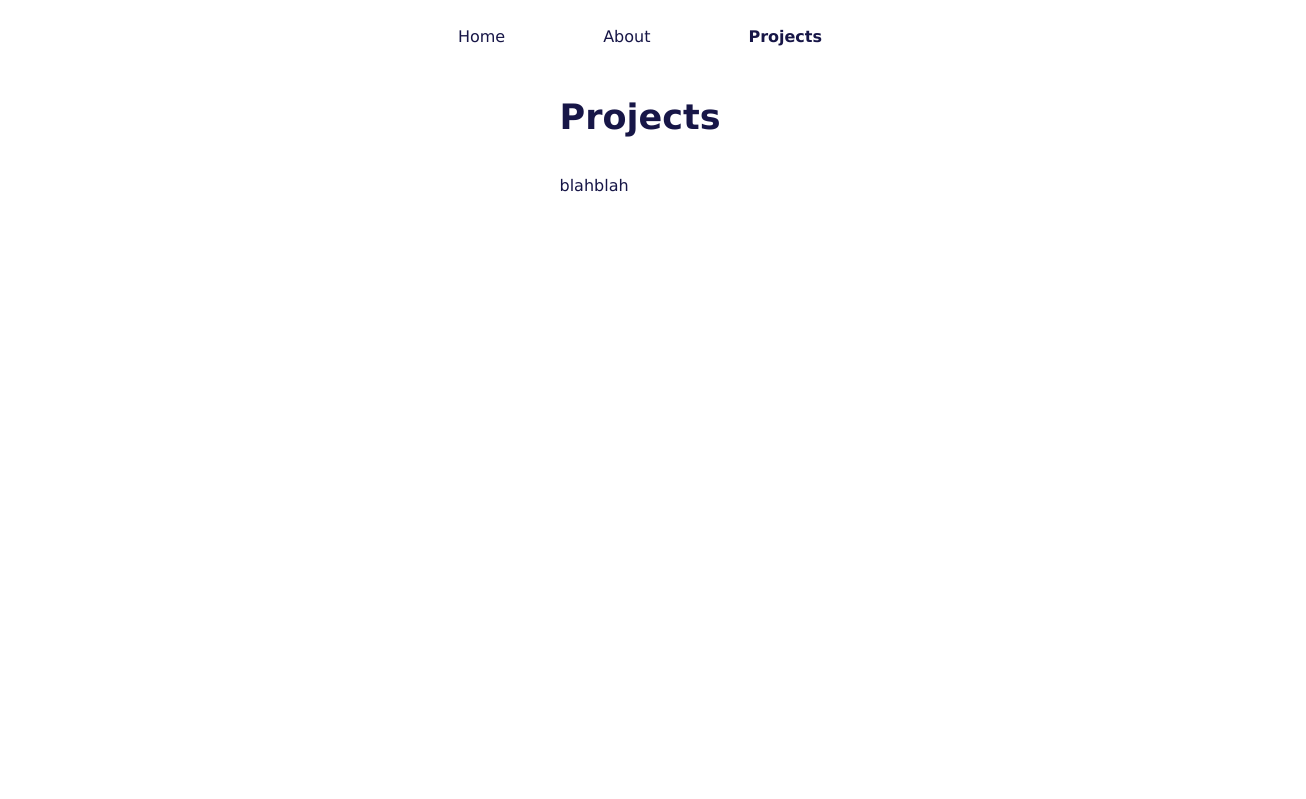
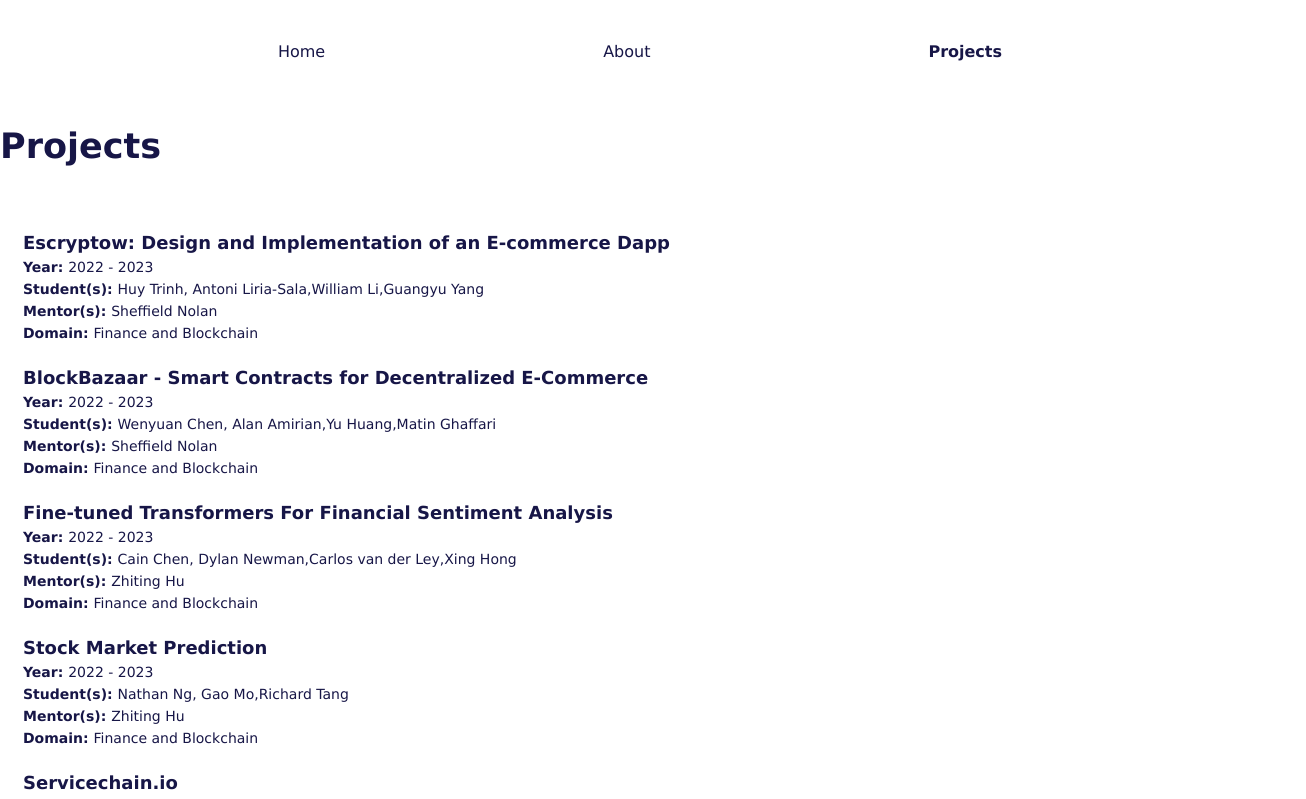
Before and after one commit to mxndyxu/DSC180B-Capstone-Search, a React (Create React App) app in the folder capstone-search-website/: page /projects in a window 1280 px wide. Shown: the top 799 px of the page, 1306 px wide, since content can reach past the window. Built offline with nearby package versions, Linux system fonts and the light colour scheme.

Commit message:
Added all projects page

```diff
--- a/capstone-search-website/src/pages/Projects.js
+++ b/capstone-search-website/src/pages/Projects.js
@@ -1,13 +1,71 @@
-import React from 'react';
+import React, { useState, useEffect } from 'react';
+import { NavLink } from 'react-router-dom';
 import '../styles/App.css';
 
-const Projects = () => (
-  <div className="projects-container">
-    <h1 className="projects-text">Projects</h1>
-    <div className="projects-body">
-        <p>blahblah</p>
+const Projects = () => {
+  const [data, setData] = useState(null);
+
+  const fetchData = async () => {
+    try {
+      const response = await fetch('./es_data_json.json');
+      if (!response.ok) {
+        throw new Error('Failed to fetch data');
+      }
+      const es_data = await response.json();
+      setData(es_data);
+    } catch (error) {
+      console.error('Error fetching data:', error);
+    }
+  };
+
+  useEffect(() => {
+    fetchData();
+  }, []);
+
+  const reverseOrderByYearPresented = (projects) => {
+    // Group projects by year_presented
+    const groupedProjects = projects.reduce((acc, project) => {
+      const yearPresented = project.year_presented;
+      if (!acc[yearPresented]) {
+        acc[yearPresented] = [];
+      }
+      acc[yearPresented].push(project);
+      return acc;
+    }, {});
+
+    // Reverse the order of the groups based on year_presented
+    const reversedGroups = Object.keys(groupedProjects).reverse().map(year => groupedProjects[year]);
+
+    // Flatten the groups back into an array
+    return reversedGroups.flat();
+  };
+
+
+
+  return (
+    <div>
+      <h1 className="projects-text">Projects</h1>
+      <ul className="search-results">
+        {data &&
+          reverseOrderByYearPresented(Object.values(data)).map(project => (
+            <li key={project.project_id}>
+              <ul className="search-results-specs">
+                <NavLink
+                  to={`/project/${project.project_id}`}
+                  className="proj-link"
+                >
+                  <li className="result-line-title"><strong>{project.project_title}</strong></li>
+                  <li className="result-line"><strong>Year: </strong>{String(Number(project.year_presented) - 1) + " - " + project.year_presented}</li>
+                  <li className="result-line"><strong>Student(s): </strong>{project.members.replace(",", ", ")}</li>
+                  <li className="result-line"><strong>{project.ucsd_or_ind} Mentor(s): </strong>{project.mentors.replace(",", ", ")}</li>
+                  <li className="result-line"><strong>Domain: </strong>{project.domain}</li>
+                </NavLink>
+              </ul>
+            </li>
+          ))}
+      </ul>
     </div>
-  </div>
-);
+  );
+};
 
 export default Projects;
```
